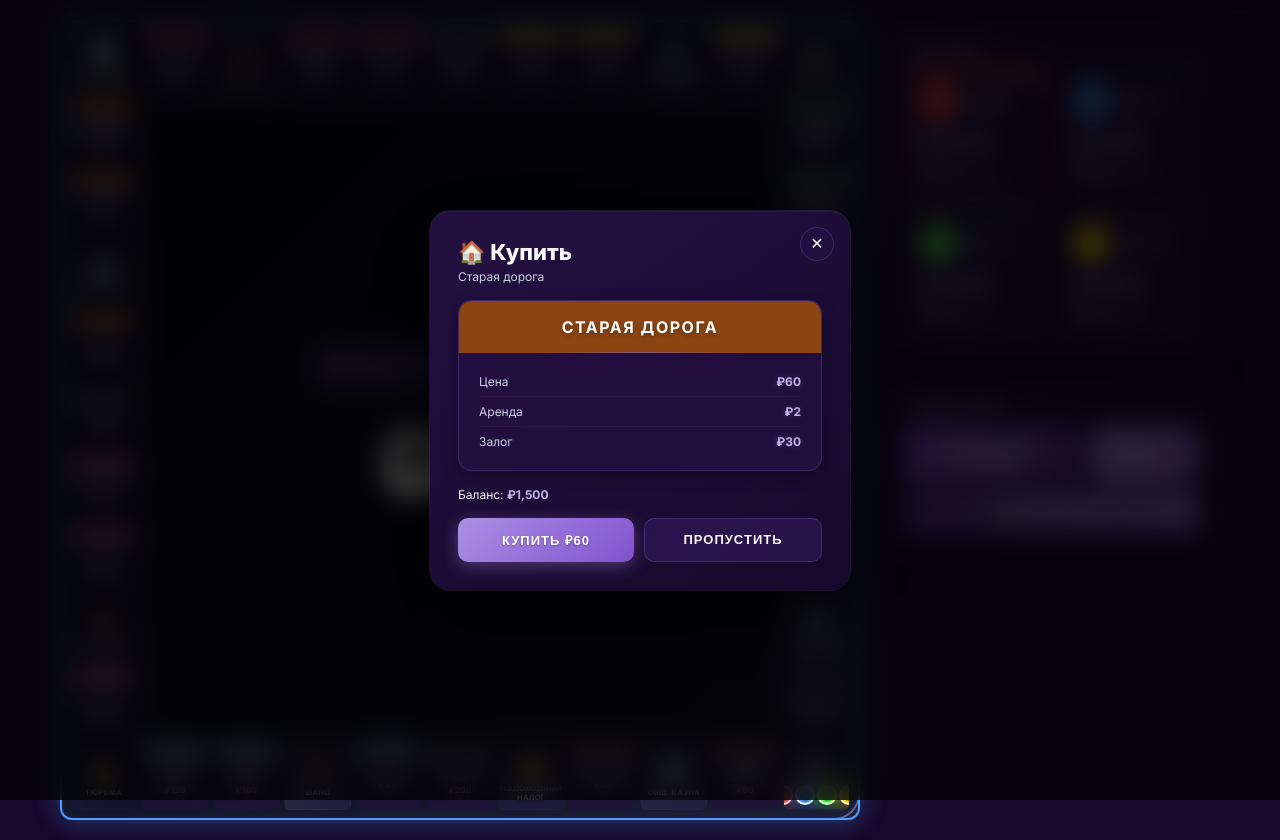
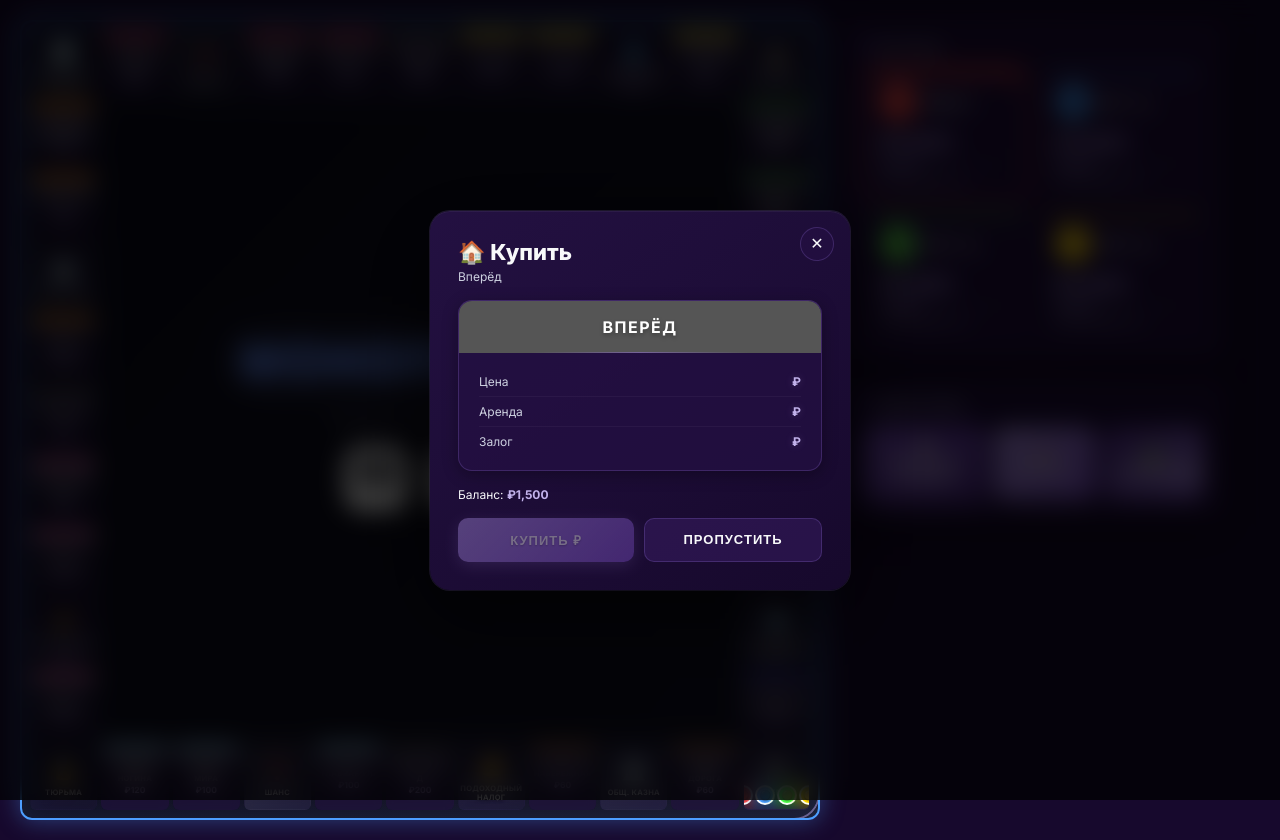
Before and after one commit to nauruslan/monopoly, a Vue app: page /game/1 in a window 1280 px wide. Both pictures are taken after a click on the button "🏠 КУПИТЬ". Built offline with nearby package versions, Linux system fonts and the light colour scheme.

Commit message:
feat: GameView assembly with all components and game types

```diff
--- a/src/views/GameView.vue
+++ b/src/views/GameView.vue
@@ -1,16 +1,20 @@
 <script setup lang="ts">
-import { ref } from "vue";
+import { ref, computed } from "vue";
+import { useRoute } from "vue-router";
 import Board from "../components/Board.vue";
 import PlayersPanel from "../components/PlayersPanel.vue";
 import ActionsPanel from "../components/ActionsPanel.vue";
+import CellTooltip from "../components/CellTooltip.vue";
 import BuyModal from "../components/modals/BuyModal.vue";
 import CardModal from "../components/modals/CardModal.vue";
-import CellTooltip from "../components/CellTooltip.vue";
 import { BOARD } from "../data/board";
-import type { Cell as CellType } from "../types/cell";
+import type { Cell } from "../types/cell";
 import type { Player } from "../types/player";
 
-const mockPlayers = ref<Player[]>([
+const route = useRoute();
+const gameId = route.params.id;
+
+const players = ref<Player[]>([
   {
     id: "p1",
     displayName: "Игрок 1",
@@ -21,7 +25,6 @@ const mockPlayers = ref<Player[]>([
     position: 0,
     inJail: false,
     jailTurns: 0,
-    jailCards: 0,
     properties: [],
     isBankrupt: false,
   },
@@ -35,7 +38,6 @@ const mockPlayers = ref<Player[]>([
     position: 0,
     inJail: false,
     jailTurns: 0,
-    jailCards: 0,
     properties: [],
     isBankrupt: false,
   },
@@ -49,7 +51,6 @@ const mockPlayers = ref<Player[]>([
     position: 0,
     inJail: false,
     jailTurns: 0,
-    jailCards: 0,
     properties: [],
     isBankrupt: false,
   },
@@ -63,47 +64,43 @@ const mockPlayers = ref<Player[]>([
     position: 0,
     inJail: false,
     jailTurns: 0,
-    jailCards: 0,
     properties: [],
     isBankrupt: false,
   },
 ]);
 
 const currentPlayerId = "p1";
-
-const canRoll = ref(true);
-const canBuy = ref(true);
-const canEndTurn = ref(true);
+const diceValues = ref<[number, number]>([1, 1]);
+const diceRolling = ref(false);
 
 const showBuyModal = ref(false);
 const showCardModal = ref(false);
 const cardText = ref("");
 const isTreasuryCard = ref(false);
 
-const hoveredCell = ref<CellType | null>(null);
+const hoveredCell = ref<Cell | null>(null);
 const tooltipPos = ref({ x: 0, y: 0 });
 
-function onCellClick(payload: { cell: CellType; event: MouseEvent }) {
-  hoveredCell.value = payload.cell;
-  tooltipPos.value = {
-    x: payload.event.clientX + 12,
-    y: payload.event.clientY + 12,
-  };
-}
+const currentCell = computed<Cell | null>(() => {
+  const p = players.value.find((p) => p.id === currentPlayerId);
+  return p ? BOARD[p.position] || null : null;
+});
 
-function onCellLeave() {
-  hoveredCell.value = null;
+const cellOwner = computed(() => players.value.find((p) => p.id === currentCell.value?.ownerId));
+
+function onCellClick(cell: Cell, e: MouseEvent) {
+  hoveredCell.value = cell;
+  tooltipPos.value = { x: e.clientX + 12, y: e.clientY + 12 };
 }
 
 function onRoll() {
-  console.log("🎲 Roll clicked");
+  console.log("🎲 Roll");
 }
 function onBuy() {
   showBuyModal.value = true;
 }
 function onConfirmBuy() {
   showBuyModal.value = false;
-  console.log("✅ Bought");
 }
 function onEndTurn() {
   console.log("✅ End turn");
@@ -111,19 +108,15 @@ function onEndTurn() {
 </script>
 
 <template>
-  <div class="game-container" @mouseleave="onCellLeave">
-    <Board :cells="BOARD" :players="mockPlayers" @cell-click="onCellClick">
-      <template #center>
-        <div class="logo">Монополия</div>
-        <div class="logo-sub">neon edition</div>
-      </template>
-    </Board>
+  <div class="game-container">
+    <Board :cells="BOARD" :players="players" @cell-click="onCellClick" />
+
     <aside class="sidebar">
-      <PlayersPanel :players="mockPlayers" :current-player-id="currentPlayerId" />
+      <PlayersPanel :players="players" :current-player-id="currentPlayerId" />
       <ActionsPanel
-        :can-roll="canRoll"
-        :can-buy="canBuy"
-        :can-end-turn="canEndTurn"
+        :can-roll="true"
+        :can-buy="true"
+        :can-end-turn="true"
         @roll="onRoll"
         @buy="onBuy"
         @end-turn="onEndTurn"
@@ -132,20 +125,8 @@ function onEndTurn() {
 
     <BuyModal
       :show="showBuyModal"
-      :cell="{
-        id: 1,
-        name: 'Старая дорога',
-        type: 'PROPERTY',
-        group: 'brown',
-        color: '#8B4513',
-        price: 60,
-        rent: 2,
-        housePrice: 50,
-        mortgageValue: 30,
-        houses: 0,
-        isMortgaged: false,
-      }"
-      :money="1500"
+      :cell="currentCell"
+      :money="players[0]!.money"
       @close="showBuyModal = false"
       @confirm="onConfirmBuy"
     />
@@ -157,12 +138,7 @@ function onEndTurn() {
       @close="showCardModal = false"
     />
 
-    <CellTooltip
-      :cell="hoveredCell"
-      :owner="mockPlayers.find((p) => p.id === hoveredCell?.ownerId)"
-      :x="tooltipPos.x"
-      :y="tooltipPos.y"
-    />
+    <CellTooltip :cell="hoveredCell" :owner="cellOwner" :x="tooltipPos.x" :y="tooltipPos.y" />
   </div>
 </template>
 
@@ -171,11 +147,10 @@ function onEndTurn() {
   display: flex;
   gap: 24px;
   padding: 20px;
-  max-width: 1200px;
+  max-width: 1560px;
   margin: 0 auto;
-  justify-content: center;
+  align-items: flex-start;
 }
-
 .sidebar {
   flex: 1;
   min-width: 300px;
```
Also changed, not shown: src/types/game.ts (added, +54 -0 lines).
